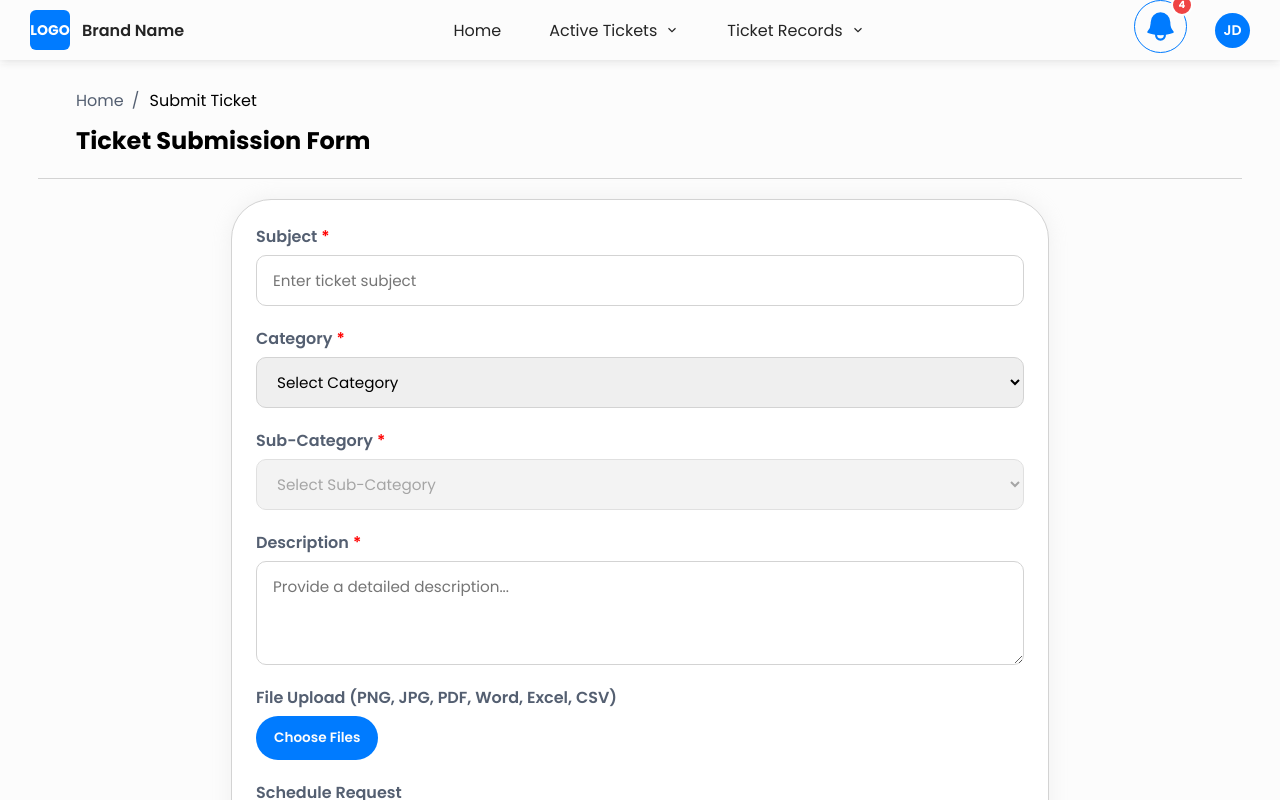
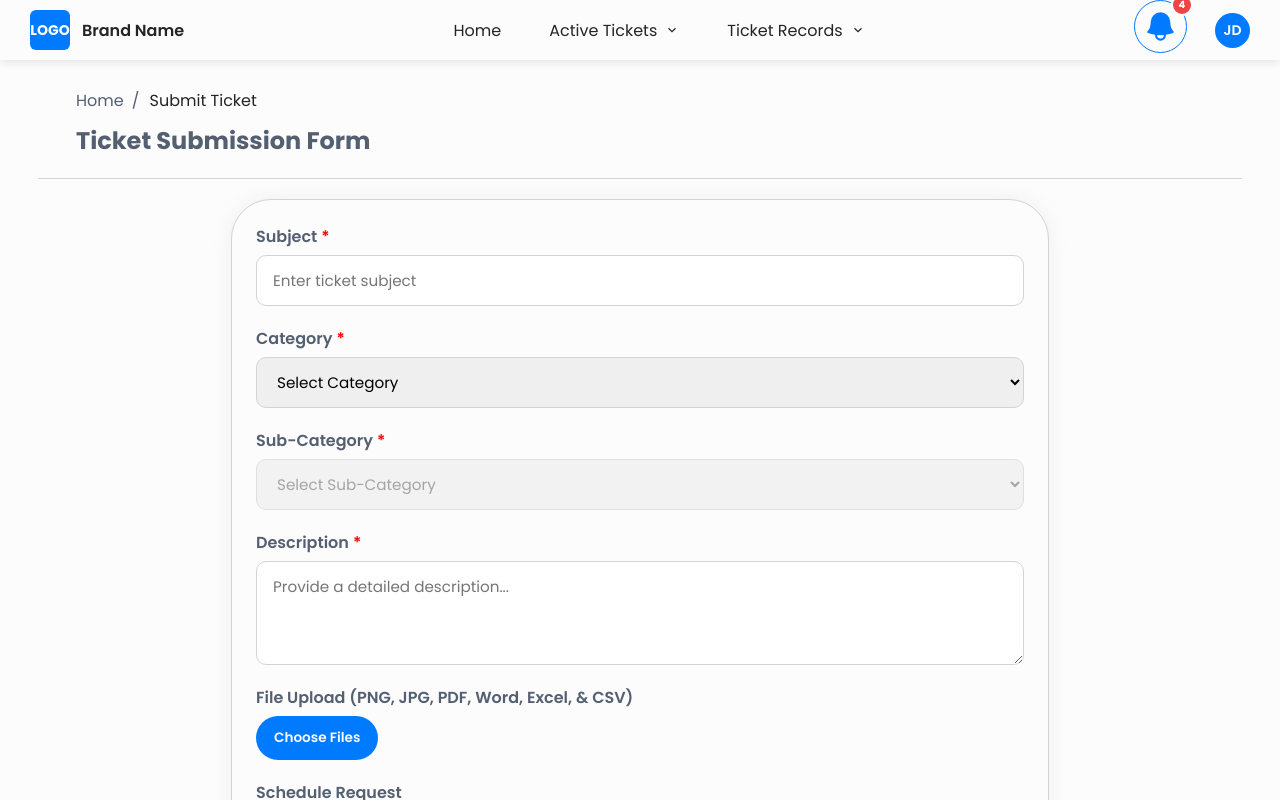
Before and after one commit to seyxhel/Group5Capstone1, a React (Vite) app in the folder frontendfolder/: page /employee/submit-ticket in a window 1280 px wide. Built offline with nearby package versions, Linux system fonts and the light colour scheme.

Commit message:
fix: Update file upload label and improve styling with CSS variables

```diff
--- a/frontendfolder/src/employee/pages/ticket-submission-form/EmployeeTicketSubmissionForm.jsx
+++ b/frontendfolder/src/employee/pages/ticket-submission-form/EmployeeTicketSubmissionForm.jsx
@@ -134,7 +134,7 @@ export default function EmployeeTicketSubmissionForm() {
 
           {/* File Upload */}
           <fieldset>
-            <label htmlFor="fileUpload">File Upload (PNG, JPG, PDF, Word, Excel, CSV)</label>
+            <label htmlFor="fileUpload">File Upload (PNG, JPG, PDF, Word, Excel, & CSV)</label>
             <div className={styles.fileUploadWrapper}>
               <input
                 type="file"
--- a/frontendfolder/src/employee/pages/ticket-submission-form/EmployeeTicketSubmissionForm.module.css
+++ b/frontendfolder/src/employee/pages/ticket-submission-form/EmployeeTicketSubmissionForm.module.css
@@ -2,9 +2,9 @@
   display: flex;
   flex-direction: column;
   width: 60vw;
-  margin: 20px auto 0 auto; /* centers horizontally */
+  margin: 20px auto 0 auto;
   padding: 24px;
-  background-color: #ffffff;
+  background-color: var(--bg-color);
   box-shadow: 0 0 20px rgba(211, 211, 211, 0.3);
   border-radius: 40px;
   border: 1px solid #d3d3d3;
--- a/frontendfolder/src/index.css
+++ b/frontendfolder/src/index.css
@@ -28,6 +28,7 @@
 html, body {
   height: 100%;
   overflow: hidden;
+  color: var(--text-color);
 }
 
 body {
--- a/frontendfolder/src/shared/section-header/TopPageSectionHeader.module.css
+++ b/frontendfolder/src/shared/section-header/TopPageSectionHeader.module.css
@@ -47,4 +47,5 @@
   width: 100%;
   overflow-wrap: anywhere;
   margin: 0;
+  color: var(--secondary-text-color);
 }
```
